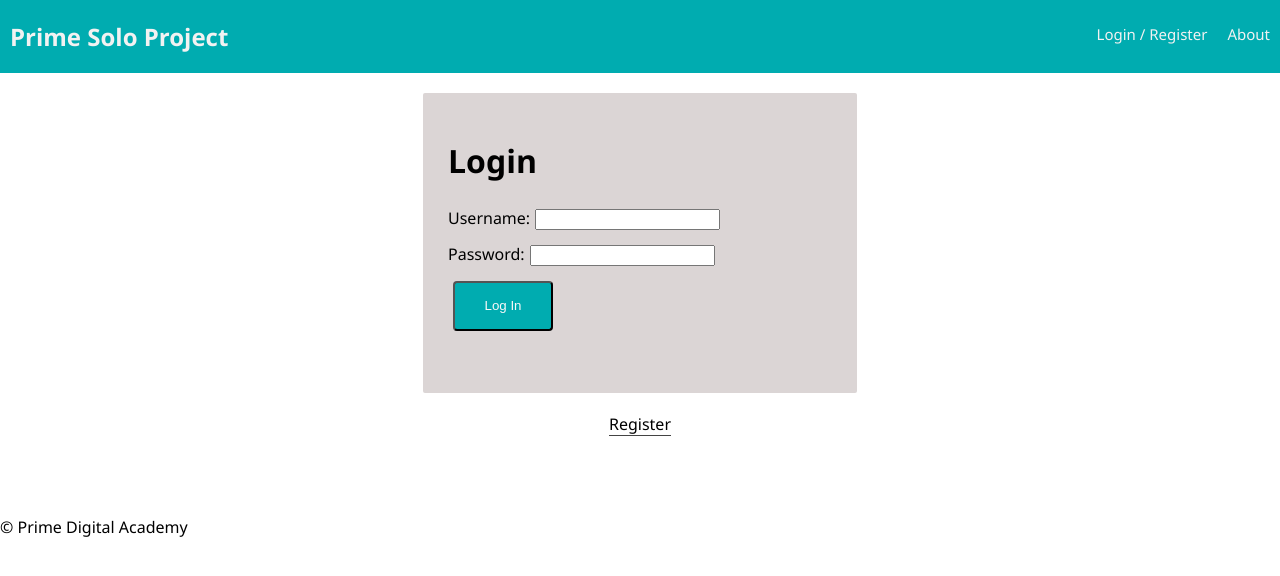
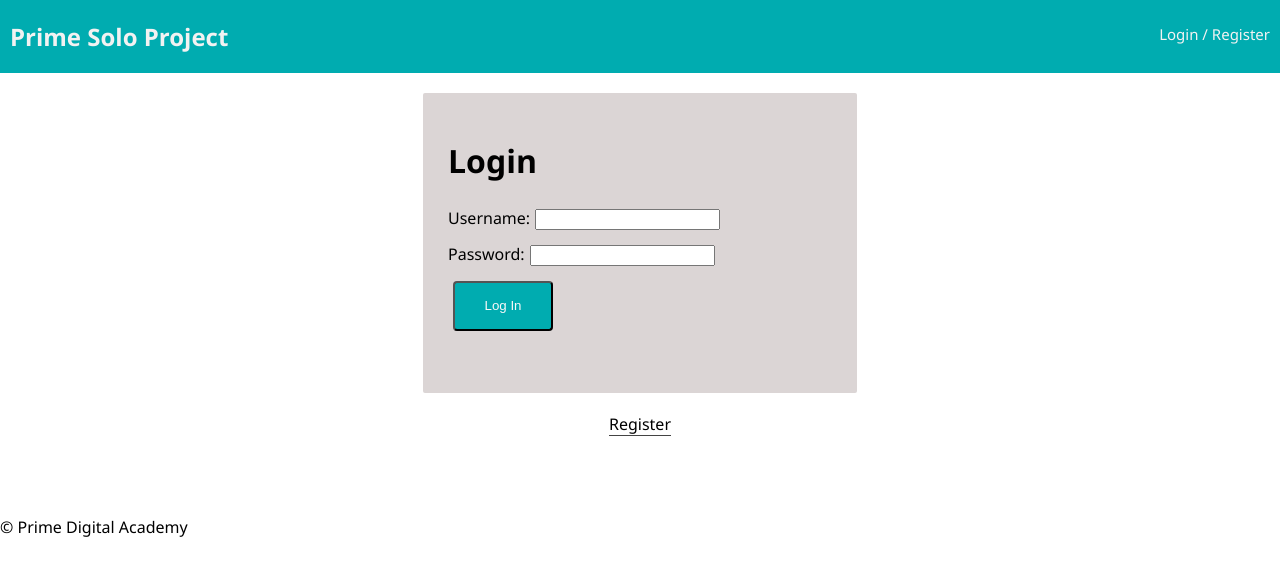
Before and after one commit to RedKardinal/Drink-Link, a React (Create React App) app: page /#/Map in a window 1280 px wide. Before the commit this address led to /#/home. Shown: the top 576 px of the page. Built offline with nearby package versions, Linux system fonts and the light colour scheme; no server answers; what react-google-maps would draw is missing.

Commit message:
Save before bringing in styling Materialize

```diff
--- a/src/components/Map/Map.js
+++ b/src/components/Map/Map.js
@@ -2,6 +2,7 @@ import React, {Component} from 'react';
 import { connect } from 'react-redux';
 import { HashRouter as Router } from 'react-router-dom';
 import MapChild from '../MapChild/MapChild';
+import { GoogleMap } from 'react-google-maps';
 
 
 class Map extends Component {
--- a/src/components/MapChild/MapChild.js
+++ b/src/components/MapChild/MapChild.js
@@ -5,11 +5,12 @@ import { withRouter } from 'react-router';
 // import { HashRouter as Router } from 'react-router-dom';
 import { GoogleMap, withScriptjs, withGoogleMap, Marker, InfoWindow } from "react-google-maps"
 // import mapStyles from "../mapStyles"
+import Map from '../Map/Map'
 
 
 
 
-function Map() {
+function MapLocations() {
 
 
     return (
@@ -18,13 +19,21 @@ function Map() {
             defaultCenter={{ lat: 44.977753, lng: -93.265015 }}
 
         >
+         {/* {this.props.reduxStore.locationReducer.map((location) => (
+        <Marker key={location.id}
+          position={{
+            lat: location.lat,
+            lng: location.lng
+          }}
+        />
+      ))} */}
         </GoogleMap>
     )
 }
 
 
 
-const DrinkLinkMap = withScriptjs(withGoogleMap(Map))
+const DrinkLinkMap = withScriptjs(withGoogleMap(MapLocations))
 
 function MapChild() {
     return (
--- a/src/components/Nav/Nav.js
+++ b/src/components/Nav/Nav.js
@@ -19,9 +19,9 @@ const Nav = (props) => (
       {/* Show the link to the info page and the logout button if the user is logged in */}
       {props.user.id && (
         <>
-          <Link className="nav-link" to="/info">
+          {/* <Link className="nav-link" to="/info">
             Info Page
-          </Link>
+          </Link> */}
 
           <Link className="nav-link" to="/Map">
             Map
@@ -51,9 +51,9 @@ const Nav = (props) => (
         </>
       )}
       {/* Always show this link since the about page is not protected */}
-      <Link className="nav-link" to="/about">
+      {/* <Link className="nav-link" to="/about">
         About
-      </Link>
+      </Link> */}
     </div>
   </div>
 );
```
